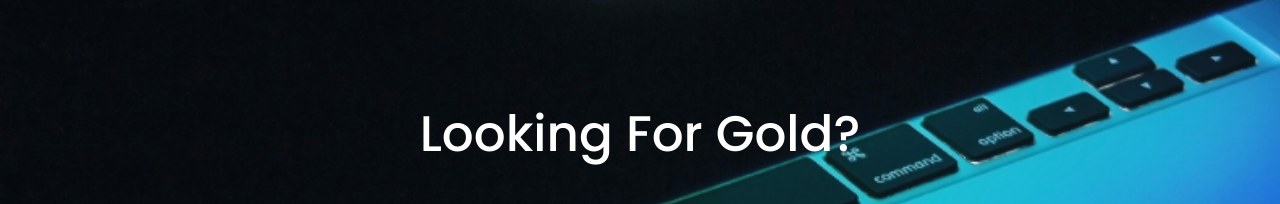
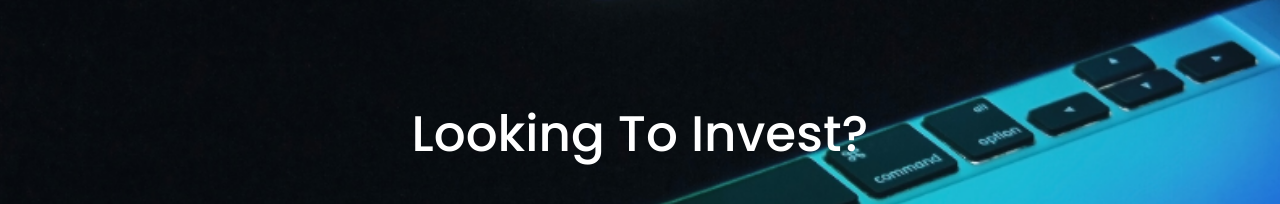
Before and after one commit to sparrowtraders/sparrowtraders.github.io, a plain HTML site: page index.html in a window 1280 px wide. Shown: the part 107-311 px from the top of the page. Drawn offline with Linux system fonts and the light colour scheme; files whose address does not match are found by name.

Commit message:
Update index.html
Looking for gold >> looking to invest

```diff
--- a/index.html
+++ b/index.html
@@ -110,7 +110,7 @@
                         <div id="coverMobile" class="slider_text text-center">
                             <div class="text">
                                 <h3 id="coverText">
-                                    Looking for gold?
+                                    Looking to Invest?
                                 </h3>
                             <a class="boxed-btn3" href="https://discord.gg/xPtHXb2"><i id="discordLogo" class="fab fa-discord"></i> Join our Discord</a>
                             </div>
```
